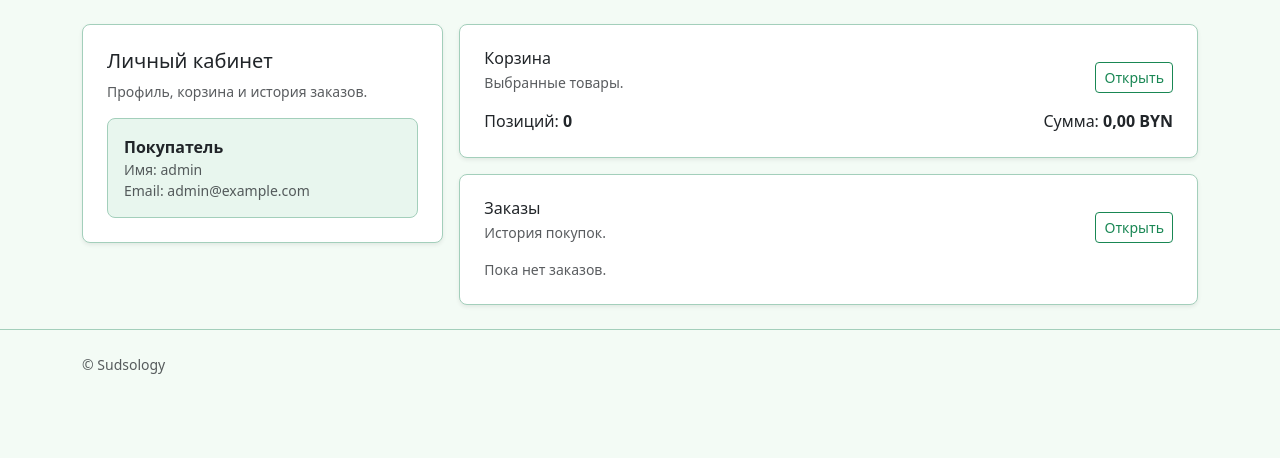
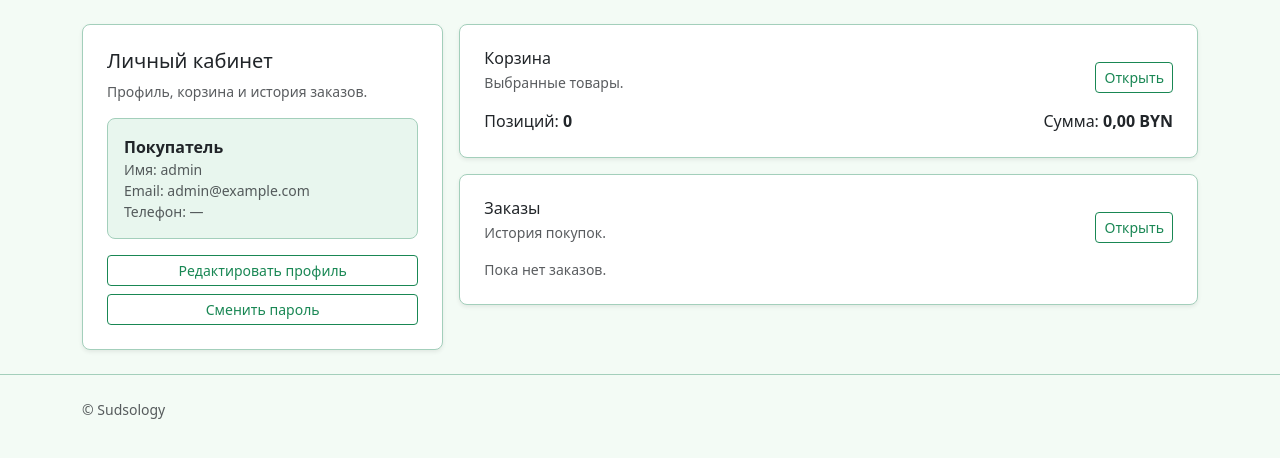
Before and after one commit to sosiskaa228/sudsology, a Django app: page /users/account/ in a window 1280 px wide. Shown: the part 57-515 px from the top of the page. Run offline with Django 5.2, Linux system fonts and the light colour scheme; a user stored in the database is signed in; data comes from the database, SQL or seed files in the repository.

Commit message:
change in personal account

```diff
--- a/templates/users/account.html
+++ b/templates/users/account.html
@@ -11,7 +11,88 @@
       <div class="bg-suds-accent border border-success-subtle rounded-3 p-3">
         <div class="fw-semibold">Покупатель</div>
         <div class="text-muted small">Имя: {{ customer.username }}</div>
-        <div class="text-muted small mb-0">Email: {{ customer.email }}</div>
+        <div class="text-muted small">Email: {{ customer.email }}</div>
+        <div class="text-muted small mb-0">Телефон: {{ customer.phone|default:"—" }}</div>
+      </div>
+      <div class="d-grid gap-2 mt-3">
+        <button
+          class="btn btn-outline-success btn-sm"
+          type="button"
+          data-bs-toggle="collapse"
+          data-bs-target="#profileEdit"
+        >
+          Редактировать профиль
+        </button>
+        <button
+          class="btn btn-outline-success btn-sm"
+          type="button"
+          data-bs-toggle="collapse"
+          data-bs-target="#passwordEdit"
+        >
+          Сменить пароль
+        </button>
+      </div>
+
+      <div class="collapse mt-3 {% if profile_form.errors %}show{% endif %}" id="profileEdit">
+        <div class="border border-success-subtle rounded-3 p-3">
+          <form method="post" novalidate>
+            {% csrf_token %}
+            <input type="hidden" name="form_type" value="profile" />
+            <div class="mb-2">
+              <label class="form-label small mb-1" for="{{ profile_form.username.id_for_label }}">Логин</label>
+              {{ profile_form.username }}
+              {% if profile_form.username.errors %}
+                <div class="text-danger small mt-1">{{ profile_form.username.errors }}</div>
+              {% endif %}
+            </div>
+            <div class="mb-2">
+              <label class="form-label small mb-1" for="{{ profile_form.email.id_for_label }}">Email</label>
+              {{ profile_form.email }}
+              {% if profile_form.email.errors %}
+                <div class="text-danger small mt-1">{{ profile_form.email.errors }}</div>
+              {% endif %}
+            </div>
+            <div class="mb-3">
+              <label class="form-label small mb-1" for="{{ profile_form.phone.id_for_label }}">Телефон</label>
+              {{ profile_form.phone }}
+              {% if profile_form.phone.errors %}
+                <div class="text-danger small mt-1">{{ profile_form.phone.errors }}</div>
+              {% endif %}
+            </div>
+            <button class="btn btn-success btn-sm w-100" type="submit">Сохранить профиль</button>
+          </form>
+        </div>
+      </div>
+
+      <div class="collapse mt-3 {% if password_form.errors %}show{% endif %}" id="passwordEdit">
+        <div class="border border-success-subtle rounded-3 p-3">
+          <form method="post" novalidate>
+            {% csrf_token %}
+            <input type="hidden" name="form_type" value="password" />
+            <div class="mb-2">
+              <label class="form-label small mb-1" for="{{ password_form.old_password.id_for_label }}">Текущий пароль</label>
+              {{ password_form.old_password }}
+              {% if password_form.old_password.errors %}
+                <div class="text-danger small mt-1">{{ password_form.old_password.errors }}</div>
+              {% endif %}
+            </div>
+            <div class="mb-2">
+              <label class="form-label small mb-1" for="{{ password_form.new_password1.id_for_label }}">Новый пароль</label>
+              {{ password_form.new_password1 }}
+              {% if password_form.new_password1.errors %}
+                <div class="text-danger small mt-1">{{ password_form.new_password1.errors }}</div>
+              {% endif %}
+            </div>
+            <div class="mb-3">
+              <label class="form-label small mb-1" for="{{ password_form.new_password2.id_for_label }}">Повторите новый пароль</label>
+              {{ password_form.new_password2 }}
+              {% if password_form.new_password2.errors %}
+                <div class="text-danger small mt-1">{{ password_form.new_password2.errors }}</div>
+              {% endif %}
+            </div>
+            <button class="btn btn-success btn-sm w-100" type="submit">Сохранить пароль</button>
+          </form>
+        </div>
       </div>
     </div>
   </div>
--- a/users/forms.py
+++ b/users/forms.py
@@ -1,6 +1,7 @@
 from django import forms
 from django.contrib.auth import get_user_model
-from django.contrib.auth.forms import UserCreationForm
+from django.contrib.auth.forms import PasswordChangeForm, UserCreationForm
+from django.core.exceptions import ValidationError
 from django.core.validators import RegexValidator
 
 
@@ -32,3 +33,61 @@
         super().__init__(*args, **kwargs)
         for field in self.fields.values():
             field.widget.attrs["class"] = "form-control"
+
+
+class ProfileUpdateForm(forms.ModelForm):
+    phone = forms.CharField(
+        required=False,
+        label="Телефон",
+        validators=[
+            RegexValidator(
+                regex=r"^\+?\d{10,15}$",
+                message="Телефон должен содержать 10-15 цифр (+ в начале).",
+            )
+        ],
+    )
+
+    class Meta:
+        model = get_user_model()
+        fields = ("username", "email", "phone")
+
+    def __init__(self, *args, **kwargs):
+        super().__init__(*args, **kwargs)
+        for field in self.fields.values():
+            field.widget.attrs["class"] = "form-control"
+
+    def clean_username(self):
+        username = self.cleaned_data["username"].strip()
+        qs = get_user_model().objects.filter(username__iexact=username).exclude(pk=self.instance.pk)
+        if qs.exists():
+            raise ValidationError("Пользователь с таким логином уже существует.")
+        return username
+
+    def clean_email(self):
+        email = self.cleaned_data["email"].strip().lower()
+        qs = get_user_model().objects.filter(email__iexact=email).exclude(pk=self.instance.pk)
+        if qs.exists():
+            raise ValidationError("Пользователь с таким email уже существует.")
+        return email
+
+    def clean_phone(self):
+        phone = self.cleaned_data["phone"].strip()
+        if not phone:
+            return phone
+        qs = get_user_model().objects.filter(phone=phone).exclude(pk=self.instance.pk)
+        if qs.exists():
+            raise ValidationError("Пользователь с таким номером телефона уже существует.")
+        return phone
+
+
+class CustomPasswordChangeForm(PasswordChangeForm):
+    error_messages = {
+        "password_incorrect": "Текущий пароль введен неверно.",
+        "password_mismatch": "Новые пароли не совпадают.",
+    }
+
+    def __init__(self, *args, **kwargs):
+        super().__init__(*args, **kwargs)
+        self.fields["old_password"].widget.attrs["class"] = "form-control"
+        self.fields["new_password1"].widget.attrs["class"] = "form-control"
+        self.fields["new_password2"].widget.attrs["class"] = "form-control"
--- a/users/views.py
+++ b/users/views.py
@@ -1,15 +1,14 @@
 from decimal import Decimal
 
 from django.contrib import messages
-from django.contrib.auth import login
+from django.contrib.auth import login, update_session_auth_hash
 from django.contrib.auth.decorators import login_required
-from django.shortcuts import redirect
+from django.shortcuts import redirect, render
 from django.db.models import F, Sum
-from django.shortcuts import render
 
 from cart.models import CartItem
 from orders.models import Order
-from .forms import RegisterForm
+from .forms import CustomPasswordChangeForm, ProfileUpdateForm, RegisterForm
 
 
 def register(request):
@@ -32,6 +31,26 @@
 @login_required
 def account(request):
     customer = request.user
+    profile_form = ProfileUpdateForm(instance=customer)
+    password_form = CustomPasswordChangeForm(user=customer)
+
+    if request.method == "POST":
+        form_type = request.POST.get("form_type")
+        if form_type == "profile":
+            profile_form = ProfileUpdateForm(request.POST, instance=customer)
+            if profile_form.is_valid():
+                profile_form.save()
+                messages.success(request, "Профиль обновлен.")
+                return redirect("users:account")
+            messages.error(request, "Не удалось обновить профиль. Проверь поля.")
+        elif form_type == "password":
+            password_form = CustomPasswordChangeForm(customer, request.POST)
+            if password_form.is_valid():
+                updated_user = password_form.save()
+                update_session_auth_hash(request, updated_user)
+                messages.success(request, "Пароль успешно изменен.")
+                return redirect("users:account")
+            messages.error(request, "Не удалось изменить пароль. Проверь введенные данные.")
 
     cart_items = []
     cart_items_count = 0
@@ -62,5 +81,7 @@
             "cart_items_count": cart_items_count,
             "cart_total": cart_total,
             "orders": orders,
+            "profile_form": profile_form,
+            "password_form": password_form,
         },
     )
```
